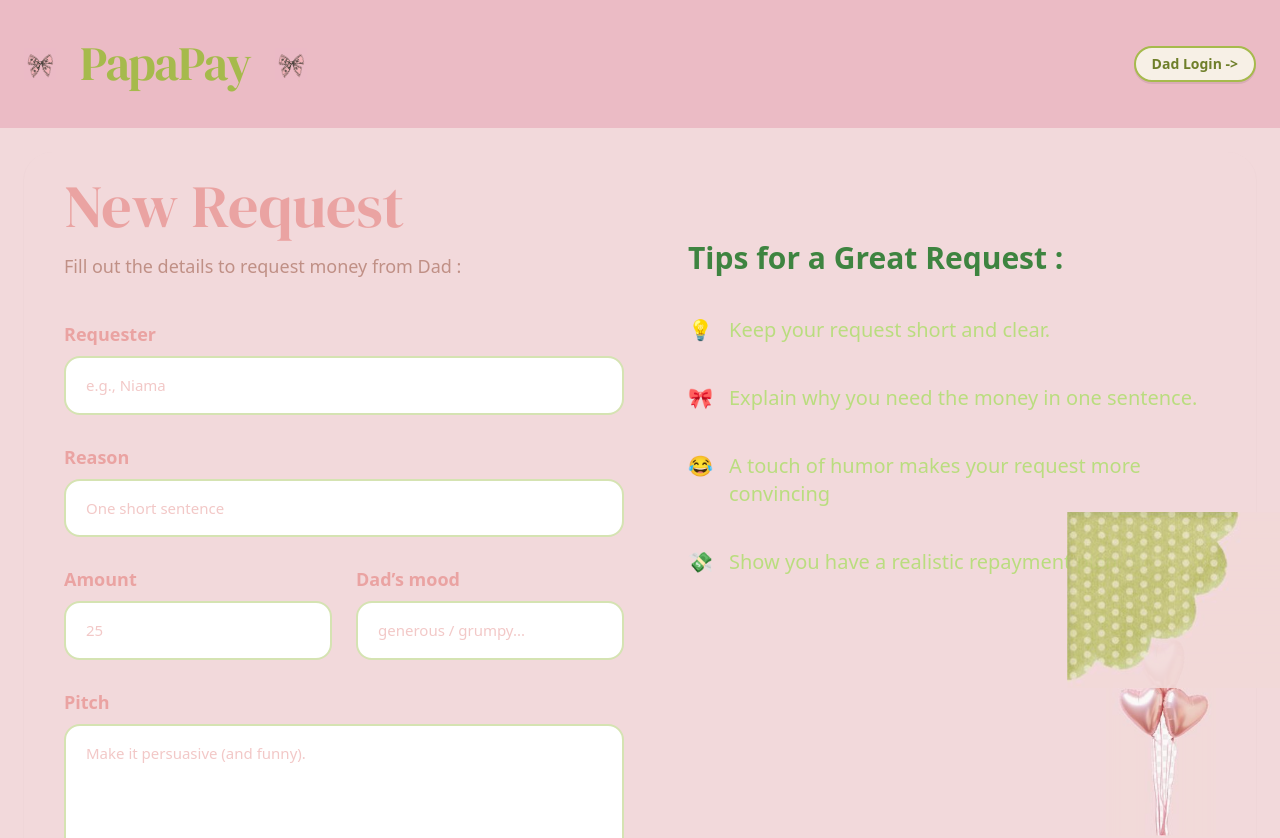
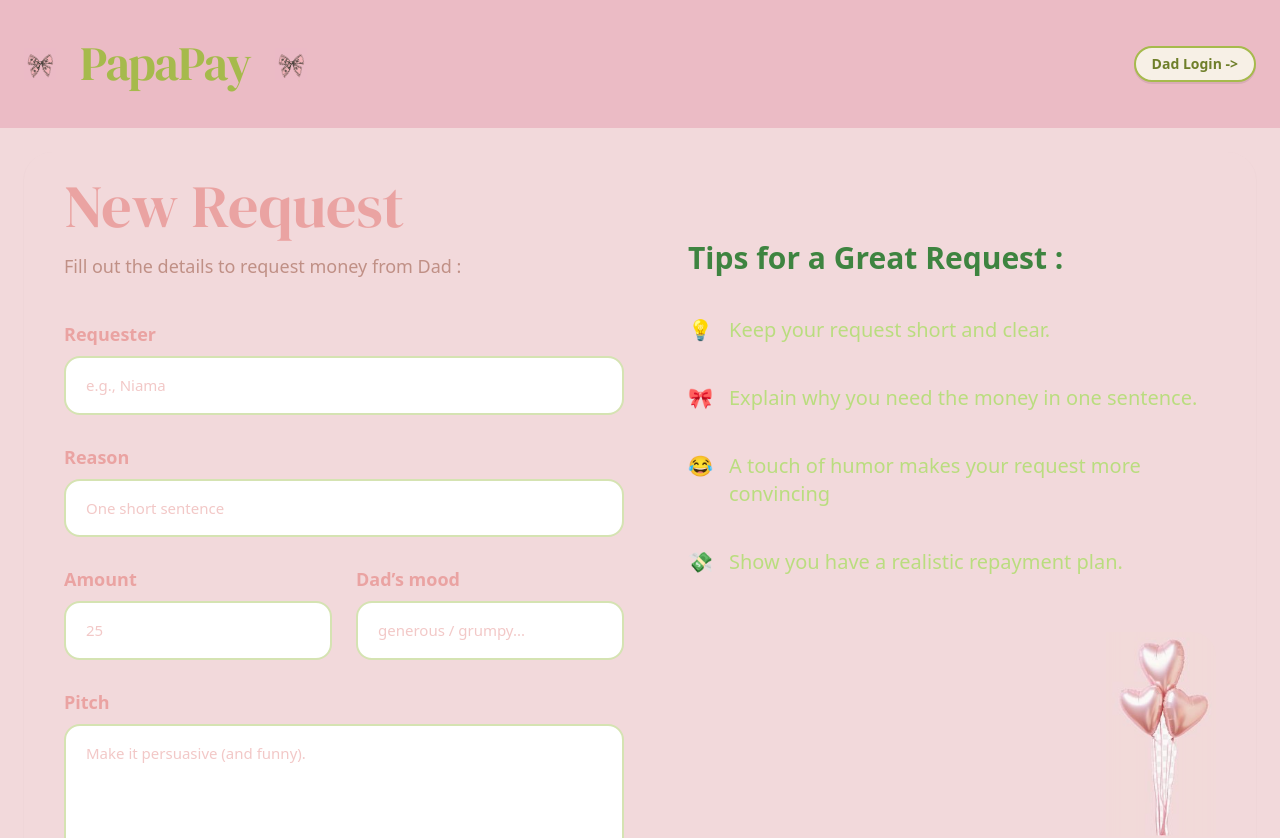
Before and after one commit to niamatolla/PapaPay, a React (Vite) app in the folder client/: page /request in a window 1280 px wide. Shown: the top 838 px of the page. Built offline with nearby package versions, Linux system fonts and the light colour scheme.

Commit message:
feat(NewRequest): added an edge decoration

```diff
--- a/client/src/pages/NewRequest.jsx
+++ b/client/src/pages/NewRequest.jsx
@@ -248,7 +248,7 @@ export default function NewRequest() {
       <img
         src={edge}
         alt=""
-        className="pointer-events-none absolute right-0 top-1/2 hidden w-44 -translate-y-1/2 rotate-90 opacity-90 lg:block"
+        className="pointer-events-none absolute bottom-0 right-0 hidden w-44 rotate-90 opacity-90 lg:block"
         draggable="false"
       />
     </div>
```
